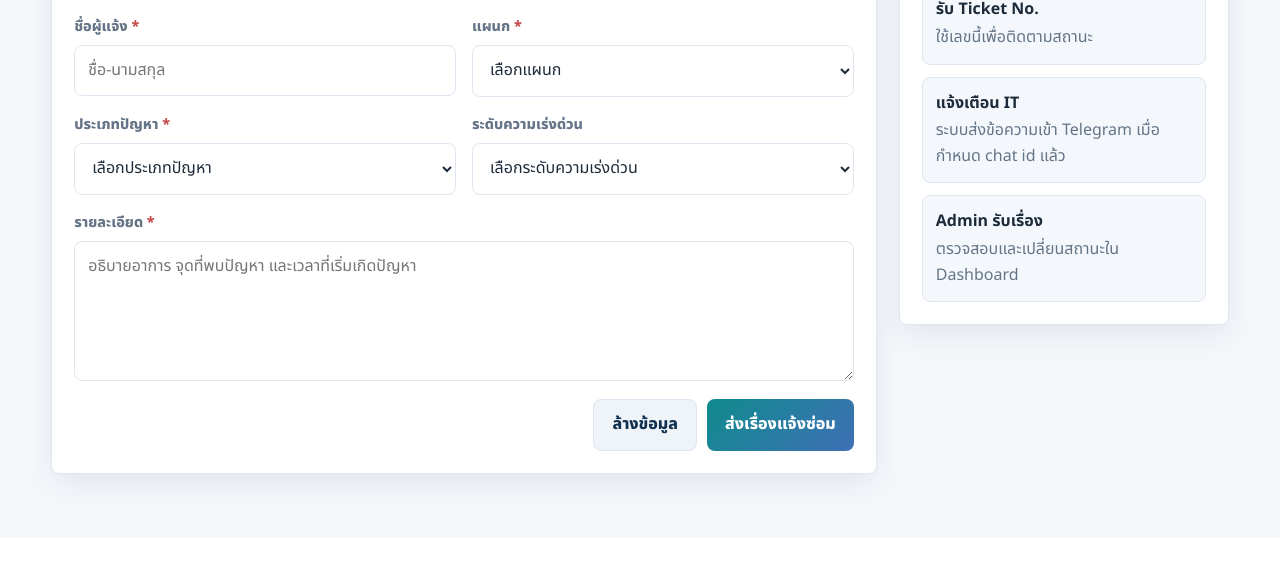
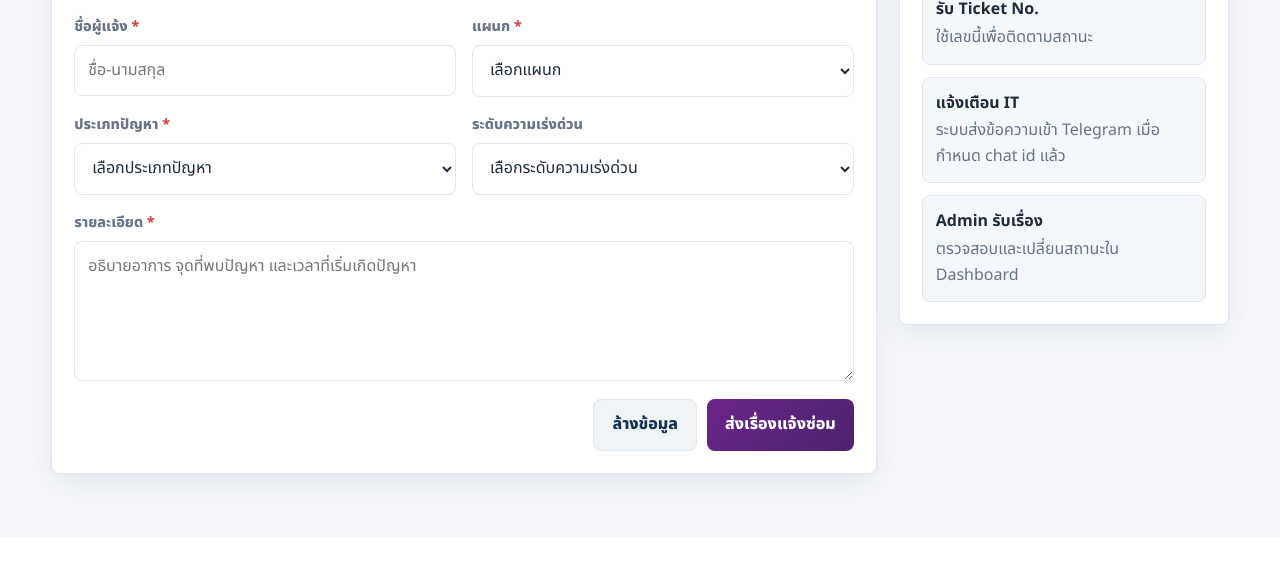
Before and after one commit to ittrphospital/helpdesksystem, a website: page userrequest/index.html in a window 1280 px wide. Shown: the part 231-800 px from the top of the page. Drawn offline with Linux system fonts and the light colour scheme.

Commit message:
Update project

```diff
--- a/userrequest/index.html
+++ b/userrequest/index.html
@@ -63,7 +63,7 @@
             <div class="notice" id="resultBox" hidden></div>
             <div class="form-actions">
               <button class="button secondary" type="reset">ล้างข้อมูล</button>
-              <button class="button" type="submit">ส่งเรื่องแจ้งซ่อม</button>
+              <button class="button request-submit-button" type="submit">ส่งเรื่องแจ้งซ่อม</button>
             </div>
           </form>
           <aside class="card card-pad request-side">
--- a/userrequest/userrequest.css
+++ b/userrequest/userrequest.css
@@ -33,6 +33,9 @@
   white-space: nowrap;
   overflow: hidden;
   text-overflow: ellipsis;
+}
+.request-submit-button {
+  background: linear-gradient(135deg, #6b258a, #4b236d);
 }
 .request-hero {
   padding: calc(var(--nav-height) + 10px) 0 14px;
```
